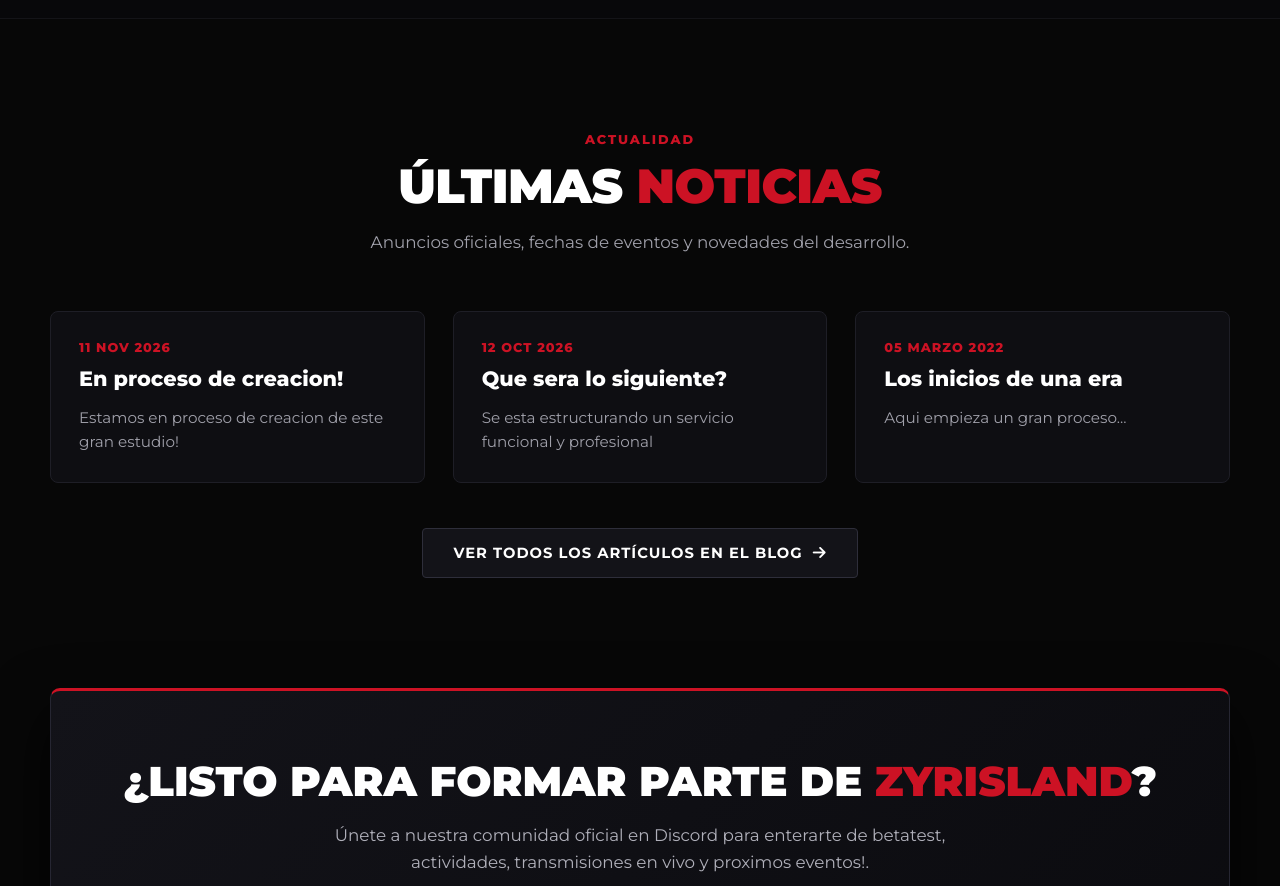
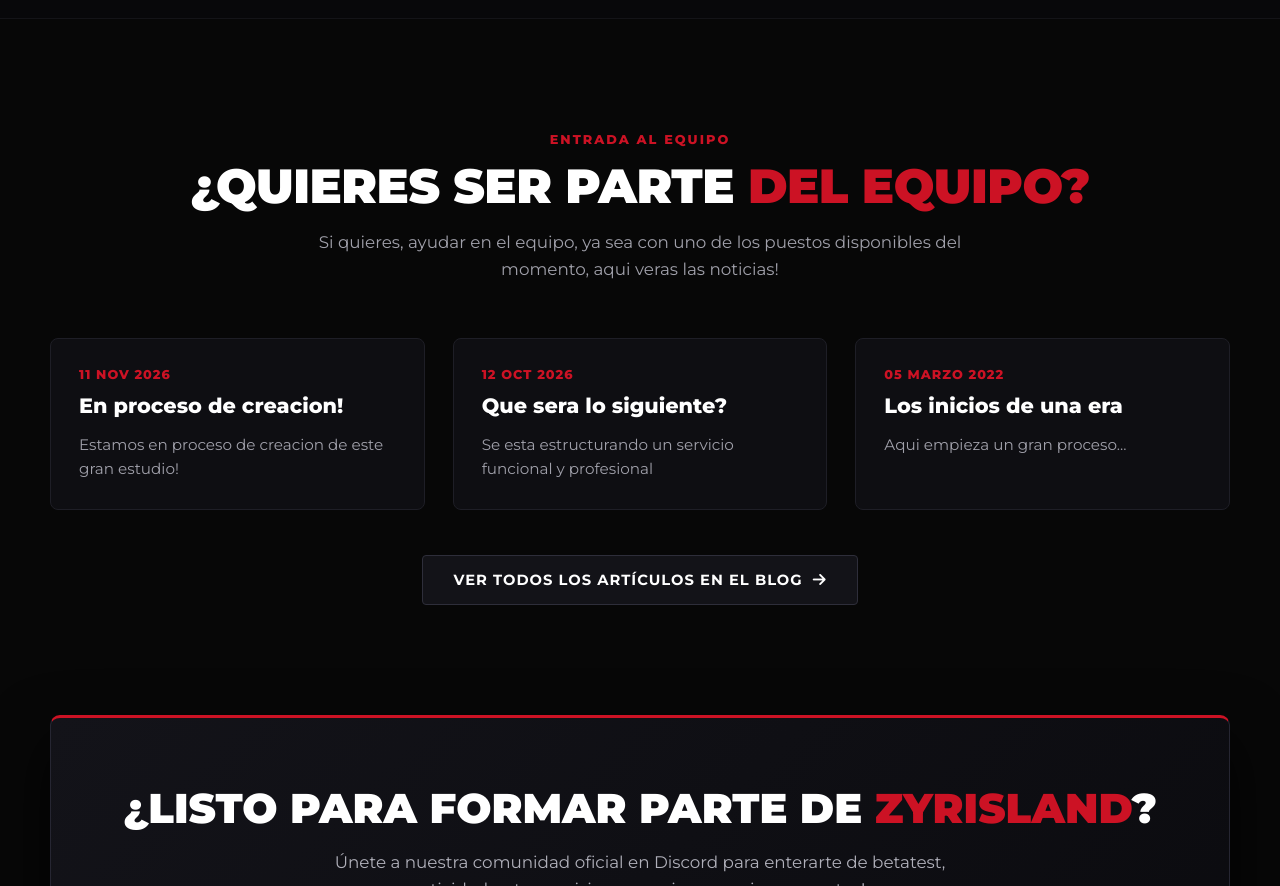
Before and after one commit to ZyrAkaAguilar/2908166767, a plain HTML site: page index.html in a window 1280 px wide. Shown: the part 3300-4186 px from the top of the page. Drawn offline with Linux system fonts and the light colour scheme.

Commit message:
Update index.html

```diff
--- a/index.html
+++ b/index.html
@@ -28,8 +28,8 @@
     {
       "@context": "https://schema.org",
       "@type": "Organization",
-      "name": "ZyrAkaTV™",
-      "alternateName": "ZyrIsland",
+      "name": "ZyrAkaTV™ | Official Website",
+      "alternateName": "ZyrIsland Official",
       "url": "https://zyrisland.net/",
       "logo": "https://app.zyrisland.net/assets/icons/zyrakatv-ico.png",
       "description": "Estudio creador de eventos en vivo, servidores personalizados y minijuegos competitivos en Minecraft.",
@@ -259,9 +259,9 @@
         <section id="noticias" class="news-section">
             <div class="section-container">
                 <div class="section-header-center">
-                    <span class="section-tag">ACTUALIDAD</span>
-                    <h2 class="section-title">ÚLTIMAS <span class="highlight">NOTICIAS</span></h2>
-                    <p class="section-subtitle">Anuncios oficiales, fechas de eventos y novedades del desarrollo.</p>
+                    <span class="section-tag">ENTRADA AL EQUIPO</span>
+                    <h2 class="section-title">¿QUIERES SER PARTE <span class="highlight">DEL EQUIPO?</span></h2>
+                    <p class="section-subtitle">Si quieres, ayudar en el equipo, ya sea con uno de los puestos disponibles del momento, aqui veras las noticias!</p>
                 </div>
 
                 <div id="news-grid" class="news-grid"></div>
```
